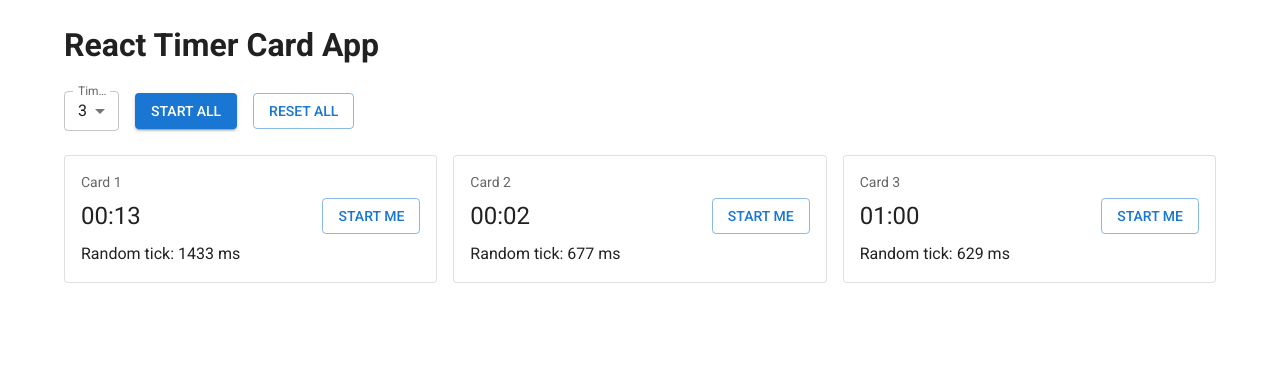
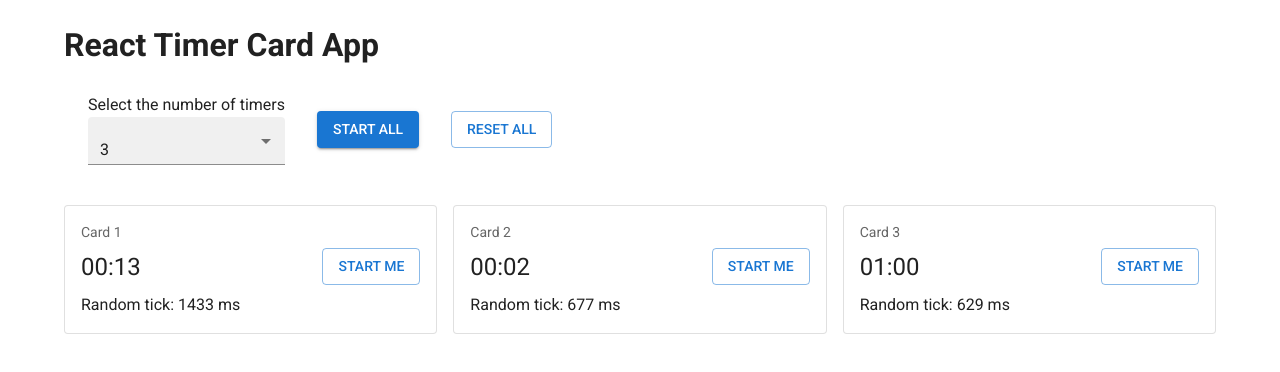
Before and after one commit to sujoyduttajad/ReactCardTimer, a React (Vite) app in the folder timer-cards/: page / in a window 1280 px wide. Shown: the top 372 px of the page. Built offline with nearby package versions, Linux system fonts and the light colour scheme.

Commit message:
Update App.jsx

```diff
--- a/timer-cards/src/App.jsx
+++ b/timer-cards/src/App.jsx
@@ -6,7 +6,6 @@ import Select from "@mui/material/Select";
 import MenuItem from "@mui/material/MenuItem";
 import Button from "@mui/material/Button";
 import Stack from "@mui/material/Stack";
-import InputLabel from "@mui/material/InputLabel";
 import FormControl from "@mui/material/FormControl";
 import Box from "@mui/material/Box";
 
@@ -14,35 +13,47 @@ function App() {
   const [selectedCount, setSelectedCount] = useState(3);
   const [timers, setTimers] = useState(() => generateTimers(3));
 
-  // Derived global running state
+  // This function counts how many timers are running currently
   const runningCount = useMemo(
     () => timers.reduce((c, t) => c + (t.isRunning ? 1 : 0), 0),
     [timers]
   );
   const anyRunning = runningCount > 0;
 
-  // Track running state inside a ref for the RAF loop closure
+// Track running state inside a ref
   const anyRunningRef = useRef(anyRunning);
   useEffect(() => {
     anyRunningRef.current = anyRunning;
   }, [anyRunning]);
 
-  // RAF scheduler
+
   const rafIdRef = useRef(null);
+  // This function cancels the loop if active
   const cancelLoop = () => {
     if (rafIdRef.current != null) {
       cancelAnimationFrame(rafIdRef.current);
       rafIdRef.current = null;
     }
   };
+  // This function ensures the loop is running
+  /*
+    The window.requestAnimationFrame() method tells the browser you wish to perform an animation.
+    It requests the browser to call a user-supplied callback function before the next repaint.
+    The frequency of calls to the callback function will generally match the display refresh rate.
+    The most common refresh rate is 60hz, (60 cycles/frames per second), though 75hz, 120hz, and 144hz
+    are also widely used. requestAnimationFrame() calls are paused in most browsers when running in
+    background tabs or hidden <iframe>s, in order to improve performance and battery life.
+  */
   const ensureLoop = () => {
     if (rafIdRef.current == null) {
-      rafIdRef.current = requestAnimationFrame(tickLoop);
+      rafIdRef.current = requestAnimationFrame(timerLoopFunc);
     }
   };
 
-  const tickLoop = (now) => {
-    // Advance only timers that are due; keep others by reference.
+  // This loop is an efficient way to update all timers that are runnning instead of using setInterval for each timer
+  // The loop checks which timers need to be updated based on their nextDueAt timestamps
+  // I used this method to minimize the number of state updates and re-renders
+  const timerLoopFunc = (now) => {
     let didChange = false;
     setTimers((prev) => {
       let next = prev;
@@ -50,8 +61,7 @@ function App() {
         const t = prev[i];
         if (!t.isRunning || t.nextDueAt == null) continue;
         if (now >= t.nextDueAt) {
-          // How many ticks should have occurred?
-          const ticks = Math.floor((now - t.nextDueAt) / t.intervalMs) + 1; // at least one
+          const ticks = Math.floor((now - t.nextDueAt) / t.intervalMs) + 1;
           const updated = {
             ...t,
             currentSeconds: t.currentSeconds + ticks,
@@ -66,7 +76,7 @@ function App() {
     });
 
     if (anyRunningRef.current) {
-      rafIdRef.current = requestAnimationFrame(tickLoop);
+      rafIdRef.current = requestAnimationFrame(timerLoopFunc);
     } else {
       cancelLoop();
     }
@@ -76,18 +86,18 @@ function App() {
   useEffect(() => {
     if (anyRunning) ensureLoop();
     else cancelLoop();
-    return cancelLoop; // cleanup on unmount
+    return cancelLoop;
   }, [anyRunning]);
 
   // Event handlers
   const handleChangeCount = (e) => {
     const newCount = parseInt(e.target.value, 10);
     setSelectedCount(newCount);
-    // Per spec: creating new timers stops everything, resets UI
     cancelLoop();
     setTimers(generateTimers(newCount));
   };
 
+  // This function starts all timers at once
   const startAll = () => {
     const now = performance.now();
     setTimers((prev) =>
@@ -99,6 +109,7 @@ function App() {
     );
   };
 
+  // This function stops all timers at once
   const stopAll = () => {
     cancelLoop();
     setTimers((prev) =>
@@ -106,12 +117,14 @@ function App() {
     );
   };
 
+  // This function resets all timers to their initial seconds
   const resetAll = () => {
     setTimers((prev) =>
       prev.map((t) => ({ ...t, currentSeconds: t.initialSeconds }))
     );
   };
 
+  // This function starts a single timer by id
   const startOne = (id) => {
     const now = performance.now();
     setTimers((prev) =>
@@ -123,6 +136,7 @@ function App() {
     );
   };
 
+  // This function stops a single timer by id
   const stopOne = (id) => {
     setTimers((prev) =>
       prev.map((t) =>
@@ -132,12 +146,17 @@ function App() {
   };
 
   return (
-    <Container maxWidth="lg" display="flex" flexDirection="column" alignItems="center">
+    <Container
+      maxWidth="lg"
+      display="flex"
+      flexDirection="column"
+      alignItems="center"
+    >
       <h1>React Timer Card App</h1>
 
-      <Stack direction="row" spacing={2} alignItems="center" mb={3}>
-        <FormControl size="small">
-          <InputLabel id="timerCount-label">Timers</InputLabel>
+      <Stack direction="row" alignItems="center" margin={3} mb={5} gap={4} width={"100%"}>
+        <FormControl variant="filled" size="small">
+          <label>Select the number of timers</label>
           <Select
             labelId="timerCount-label"
             id="timerCount"
```
